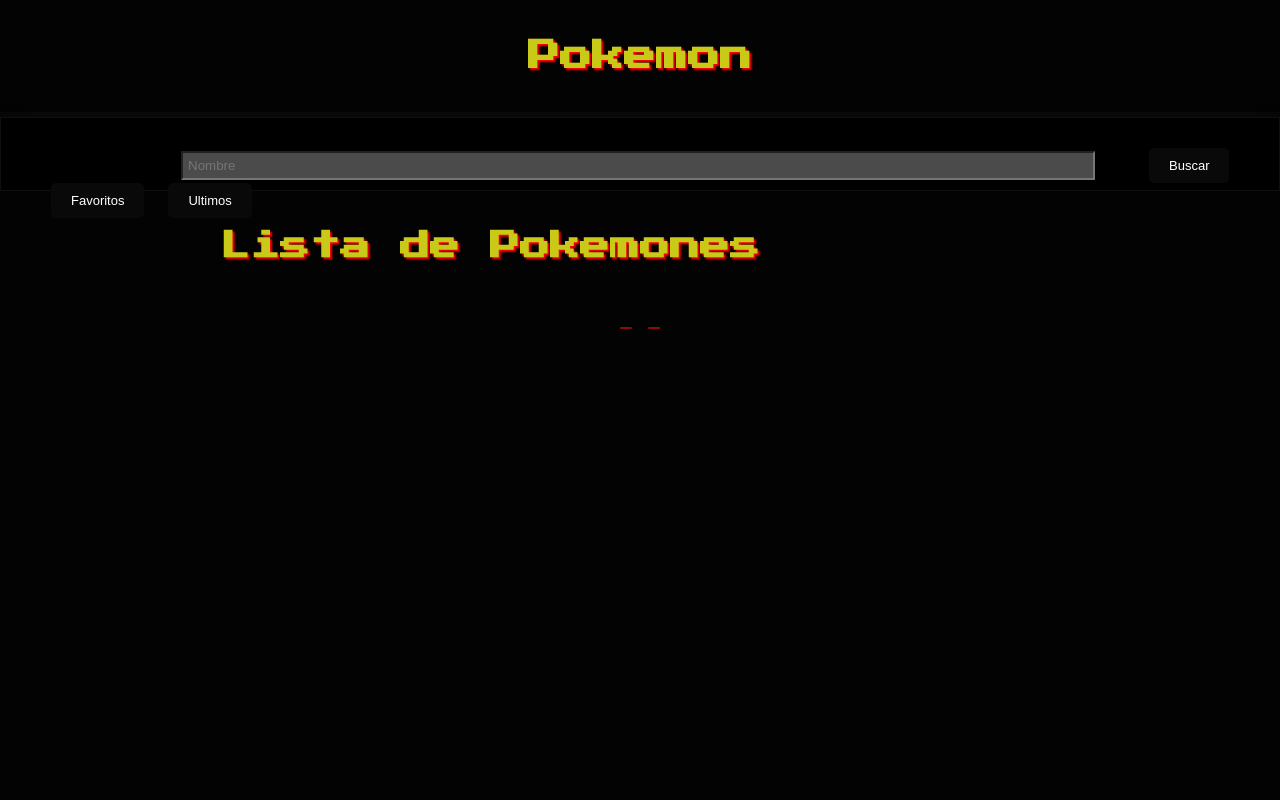
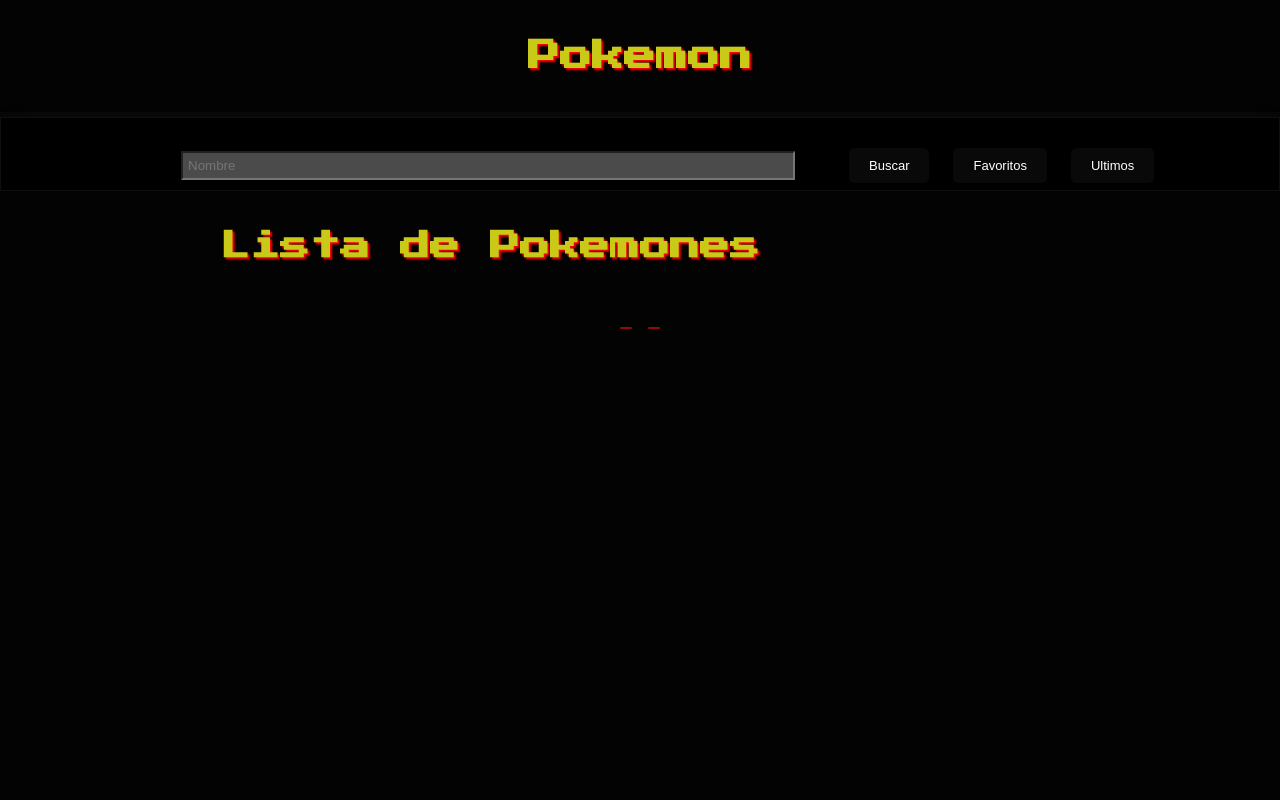
Before and after one commit to juansuarez2/Practica-Pokemon, a plain HTML site: page index.html in a window 1280 px wide. Shown: the top 800 px of the page. Drawn offline with Linux system fonts and the light colour scheme; no server answers.

Commit message:
Arreglo de sinntaxis

```diff
--- a/index.css
+++ b/index.css
@@ -28,7 +28,7 @@
     height: 12px;
 }
 #stakeholder input[type="text"] {
-    width: 900px;
+    width: 600px;
     background-color: rgb(75, 75, 75);
     padding: 5px;
     margin-left: 150px;
@@ -67,9 +67,11 @@
 }
 .subtitulo {
     background-color: #030303;
-    height: 2350px;
+    height: 1850px;
 
 }
+
+
 .subtitulo h4{
     color: #c9c917;
     text-shadow: red 2px 2px 2px;
--- a/index.html
+++ b/index.html
@@ -37,7 +37,7 @@
   <div id="ultimos"></div>
 </div>
 
-<div id="detallePokemon"></div>
+<div id="detallePokemon" class="detalle oculto"></div>
 
     </div>
 
```
Also changed, not shown: index.js (line endings or trailing spaces).
